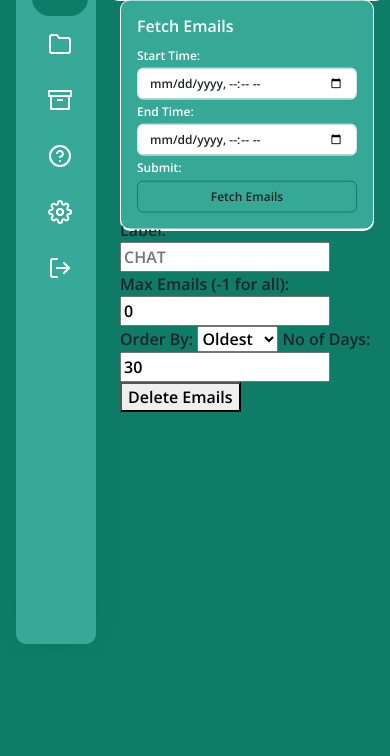
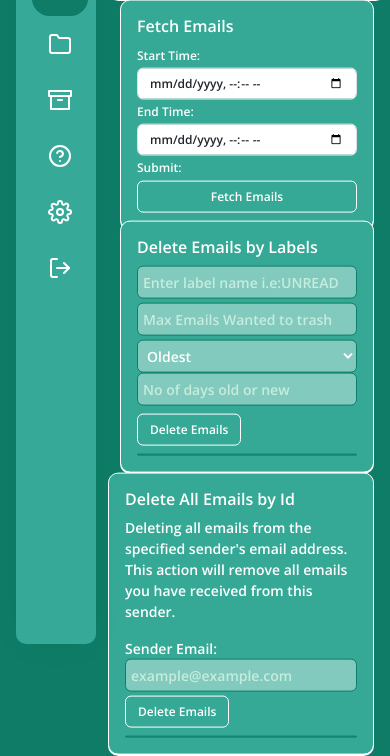
Before and after one commit to anurag6569201/Nexflow, a Django app: template templates/apps/gmail/gmail_manage.html in a window 390 px wide. Shown: the part 184-940 px from the top of the page. Before the commit the page ends 828 px from the top, so only its background shows below. Run offline with Django 3.2, Linux system fonts and the light colour scheme; the template is opened without the code that fills it, so the values that code supplies are empty; some libraries are stand-ins or nearby versions.

Commit message:
added gmail delete by email id

```diff
--- a/gmail_manage/urls.py
+++ b/gmail_manage/urls.py
@@ -15,4 +15,5 @@
 
     path('fetch-emails/', views.refresh_gmail_at_intervals, name='email_interval_view'),
     path('delete_gmail_by_labels/', views.delete_gmail_by_labels, name='delete_gmail_by_labels'),
+    path('delete_gmail_by_id/', views.delete_gmail_by_id, name='delete_gmail_by_id'),
 ]
--- a/static/assets/css/gmail/gmail_manage.css
+++ b/static/assets/css/gmail/gmail_manage.css
@@ -197,7 +197,49 @@
     font-size: 12px;
 }
 
-.form-group button:hover {
+.form_submit_btns{
+    background-color: transparent;
+    border: 1px solid white;
+    color: white;
+}
+.form_submit_btns:hover {
     background: white !important;
     color: #0e7c66;
 }
+#delete-email-form-by-id input,
+#delete-email-form select,
+#delete-email-form input{
+    background-color: #ffffff61 !important;
+    border: 1px solid #0e7c66;
+    border-radius: 6px;
+    width: 100%;
+    padding: 5px;
+    color: white;
+}
+#delete-email-form-by-id input::placeholder,
+#delete-email-form input::placeholder{
+    color: #c6ecde;
+}
+#delete-email-form-by-id button,
+#delete-email-form button{
+    font-size: 12px;
+}
+#result_email,
+#result{
+    max-height: 130px;
+    background:#2a958499;
+    padding: 0 5px;
+    border-radius: 5px;
+    margin-top: 8px;
+    overflow: auto;
+    border: 1px solid #0e7c66;
+}
+#result_email::-webkit-scrollbar,
+#result::-webkit-scrollbar{
+    width: 6px !important;
+}
+#result_email p,
+#result p{
+    margin: 0;
+    list-style: disc;
+}
--- a/templates/apps/gmail/gmail_manage.html
+++ b/templates/apps/gmail/gmail_manage.html
@@ -54,7 +54,7 @@
                                         <div class="col-md-2">
                                             <div class="form-group">
                                                 <label for="end_time" class="form-label">Submit:</label>
-                                                <button type="submit" class="btn w-100" style="background-color: transparent;border: 1px solid #0e7c66;">Fetch Emails</button>
+                                                <button type="submit" class="btn w-100 form_submit_btns">Fetch Emails</button>
                                             </div>
                                         </div>
                                     </div>
@@ -71,27 +71,50 @@
                         </div>
                     </div>
 
-                    <div class="col-md-12">
-                        <form id="delete-email-form">
-                            <label for="label">Label:</label>
-                            <input type="text" id="label" name="label" required placeholder="CHAT">
+                    <div class="col-md-12" style="margin-top: 1vw;">
+                        <div class="row">
+                            <div class="col-md-6">
+                                <div class="main_btn_desg">
+                                    <div class="card button_top p-3" style="color: white;">
+                                        <h6 class="text-left">Delete Emails by Labels</h6>
+                                        <form id="delete-email-form">
+                                            <input class="mb-1" type="text" id="label" name="label" required placeholder="Enter label name i.e:UNREAD">
+                                            <input class="mb-1" type="number" id="max_emails" name="max_emails" value="" required placeholder="Max Emails Wanted to trash (-1 for all)">
+                                            <div class="row">
+                                                <div class="col-md-6">
+                                                    <select id="order_by" name="order_by">
+                                                        <option value="oldest">Oldest</option>
+                                                        <option value="newest">Newest</option>
+                                                    </select>
+                                                </div>
+                                                <div class="col-md-6">
+                                                    <input type="number" id="no_of_days" name="no_of_days" value="" required placeholder="No of days old or new">
+                                                </div>
+                                            </div>
+                                            <button type="submit" class="btn form_submit_btns mt-2">Delete Emails</button>
+                                        </form>
+                                        <div id="result"></div>
+                                    </div>
+                                </div>
+                            </div>
+                            <div class="col-md-6 ps-0">
+                                <div class="main_btn_desg">
+                                    <div class="card button_top p-3" style="color: white;">
+                                        <h6 class="text-left">Delete All Emails by Id</h6>
+                                        <form method="POST" id="delete-email-form-by-id">
+                                            <p>Deleting all emails from the specified sender's email address. This action will remove all emails you have received from this sender.</p>
+                                            <label for="email">Sender Email:</label>
+                                            <input type="text" id="email" name="email" required placeholder="example@example.com">
+                                            <button type="submit" class="btn form_submit_btns mt-1">Delete Emails</button>
+                                        </form>
+                                        <div id="result_email"></div>
+                                    </div>
+                                </div>
+                            </div>
+                        </div>
 
-                            <label for="max_emails">Max Emails (-1 for all):</label>
-                            <input type="number" id="max_emails" name="max_emails" value="0" required>
 
-                            <label for="order_by">Order By:</label>
-                            <select id="order_by" name="order_by">
-                                <option value="oldest">Oldest</option>
-                                <option value="newest">Newest</option>
-                            </select>
 
-                            <label for="no_of_days">No of Days:</label>
-                            <input type="number" id="no_of_days" name="no_of_days" value="30" required>
-
-                            <button type="submit">Delete Emails</button>
-                        </form>
-
-                        <div id="result"></div>
                     </div>
                 </div>
 
@@ -193,13 +216,17 @@
             const result = await response.json();
 
             if (response.ok) {
+                resultDiv.style.color = 'green';
                 resultDiv.innerHTML = result.logs.map(log => `<p>${log}</p>`).join("");
             } else {
+                resultDiv.style.color = 'red';
                 resultDiv.innerHTML = `<p>Error: ${JSON.stringify(result.errors)}</p>`;
             }
         } catch (error) {
+            resultDiv.style.color = 'red';
             resultDiv.innerHTML = `<p>Error: ${error.message}</p>`;
         }
+
     });
 
     function getCookie(name) {
@@ -217,7 +244,32 @@
         return cookieValue;
     }
 
-
+    $(document).ready(function() {
+        $('#delete-email-form-by-id').on('submit', function(e) {
+            e.preventDefault(); // Prevent default form submission
+            const email = $('#email').val();
+            const resultDiv = document.getElementById("result_email");
+            resultDiv.innerHTML = "Processing...";
+            $.ajax({
+                url: "{% url 'gmail_manage:delete_gmail_by_id' %}",
+                type: "POST",
+                data: {
+                    email: email,
+                    csrfmiddlewaretoken: "{{ csrf_token }}"
+                },
+                success: function(response) {
+                    if (response.status === "success") {
+                        $('#result_email').text(response.message).css('color', 'green');
+                    } else {
+                        $('#result_email').text(response.message).css('color', 'red');
+                    }
+                },
+                error: function() {
+                    $('#result_email').text("An error occurred while processing your request.").css('color', 'red');
+                }
+            });
+        });
+    });
 </script>
 
 {% endblock pages %}
```
Also changed, not shown: gmail_manage/gmail_actions.py (+17 -0 lines), gmail_manage/views.py (+16 -3 lines).
